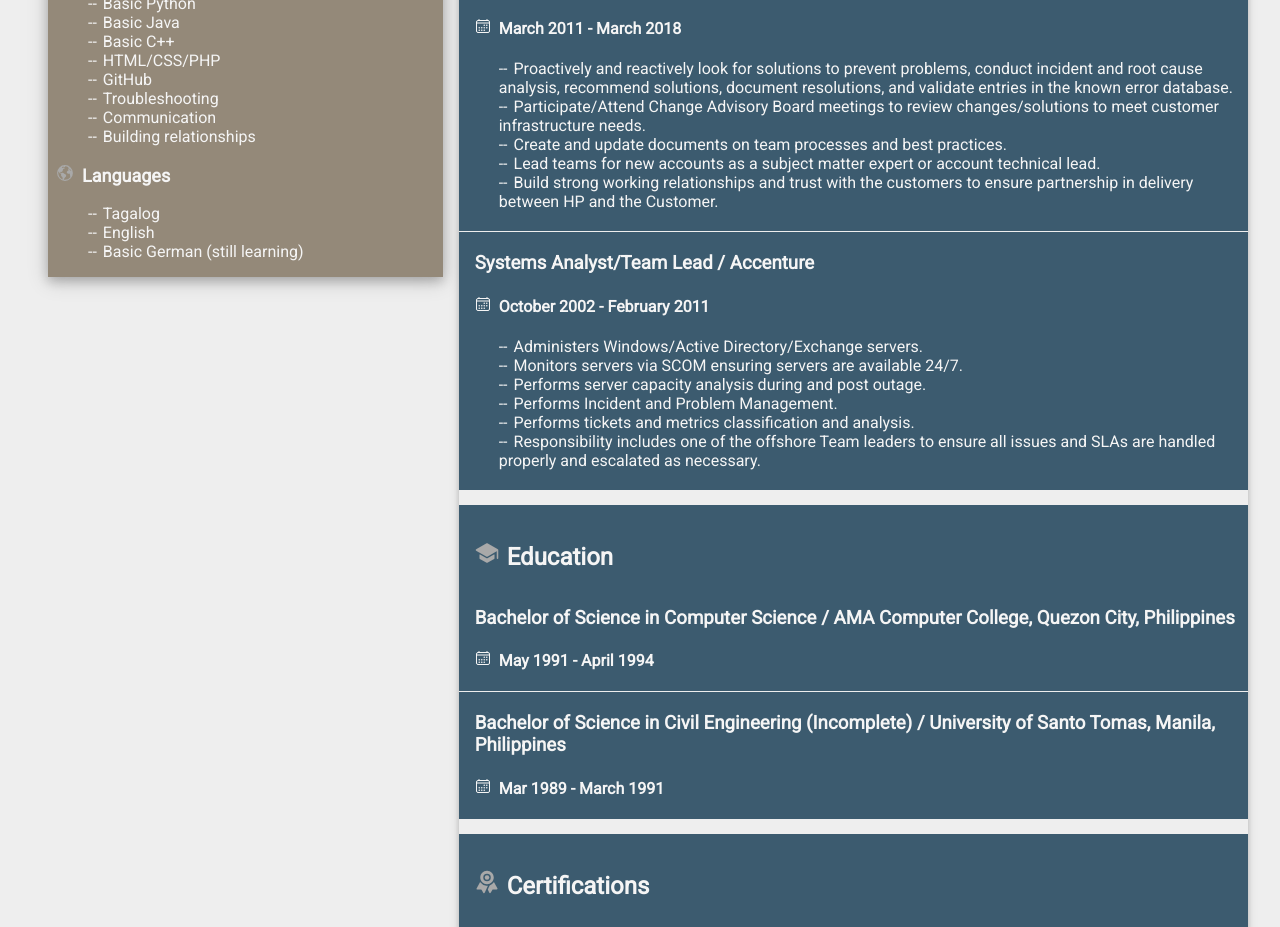
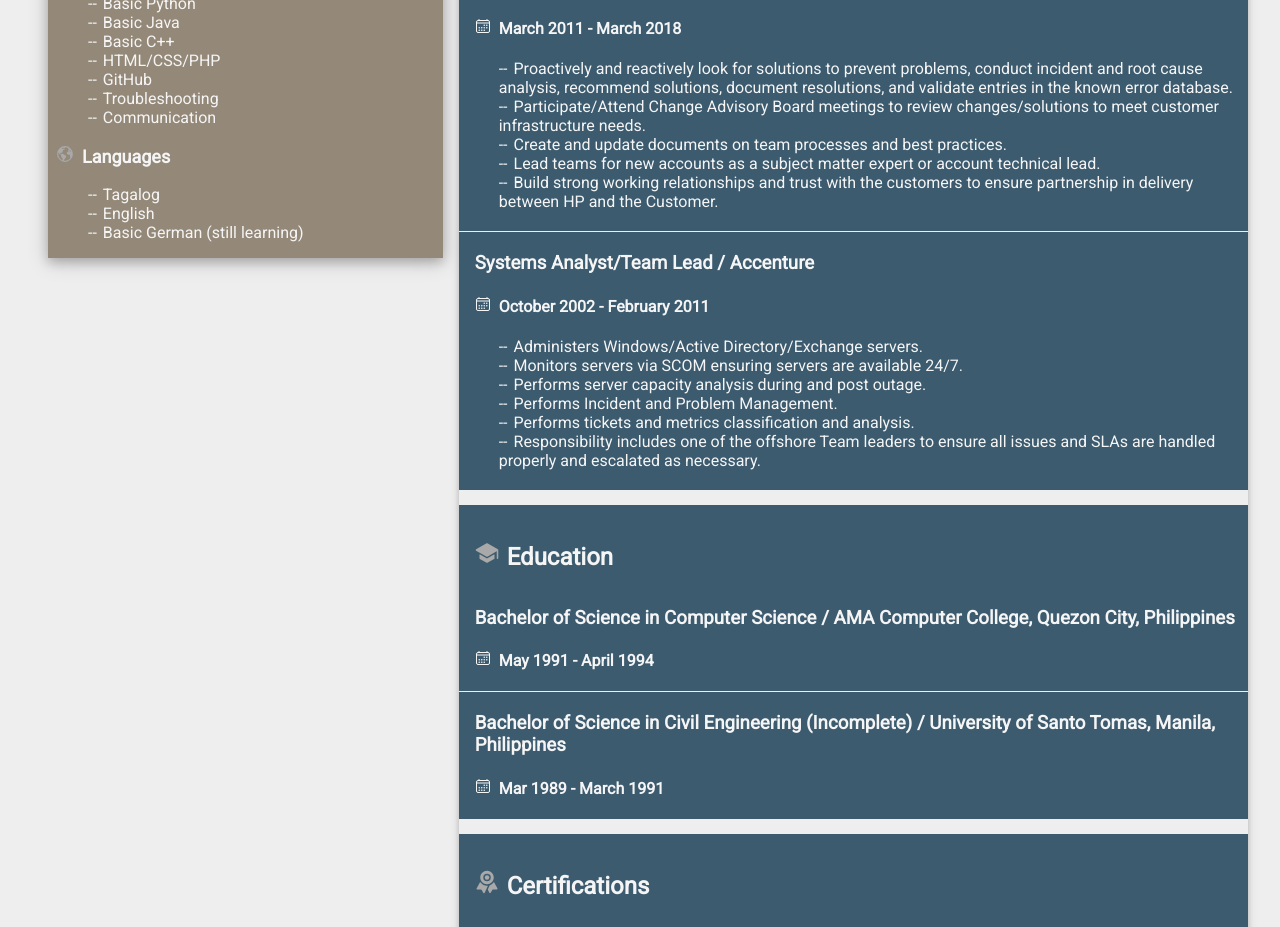
Before and after one commit to williemoulic/MyResume, a website built with Vite: page index.html in a window 1280 px wide. Shown: the part 812-1739 px from the top of the page. Built offline with nearby package versions, Linux system fonts and the light colour scheme.

Commit message:
removed a line in HTML

```diff
--- a/index.html
+++ b/index.html
@@ -54,7 +54,6 @@
               <li>GitHub</li>
               <li>Troubleshooting</li>
               <li>Communication</li>
-              <li>Building relationships</li>
             </ul>
             <p><b><i class="icon"><ion-icon name="earth"></ion-icon></i>Languages</b></p>
             <ul>
```
